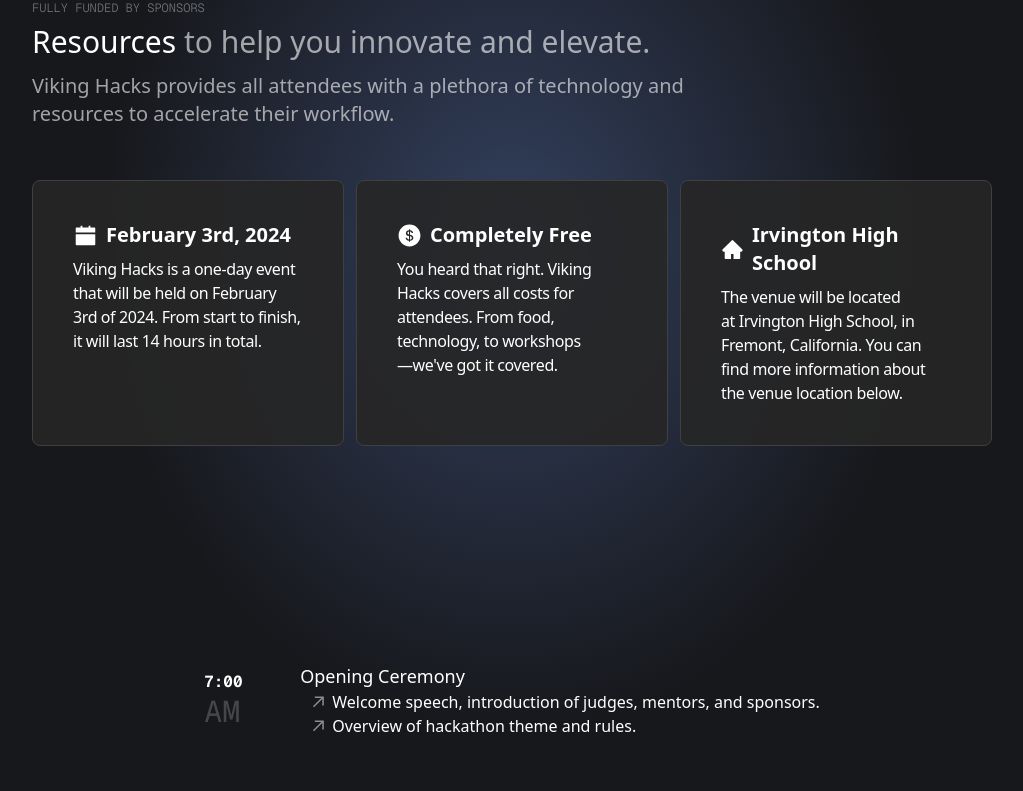
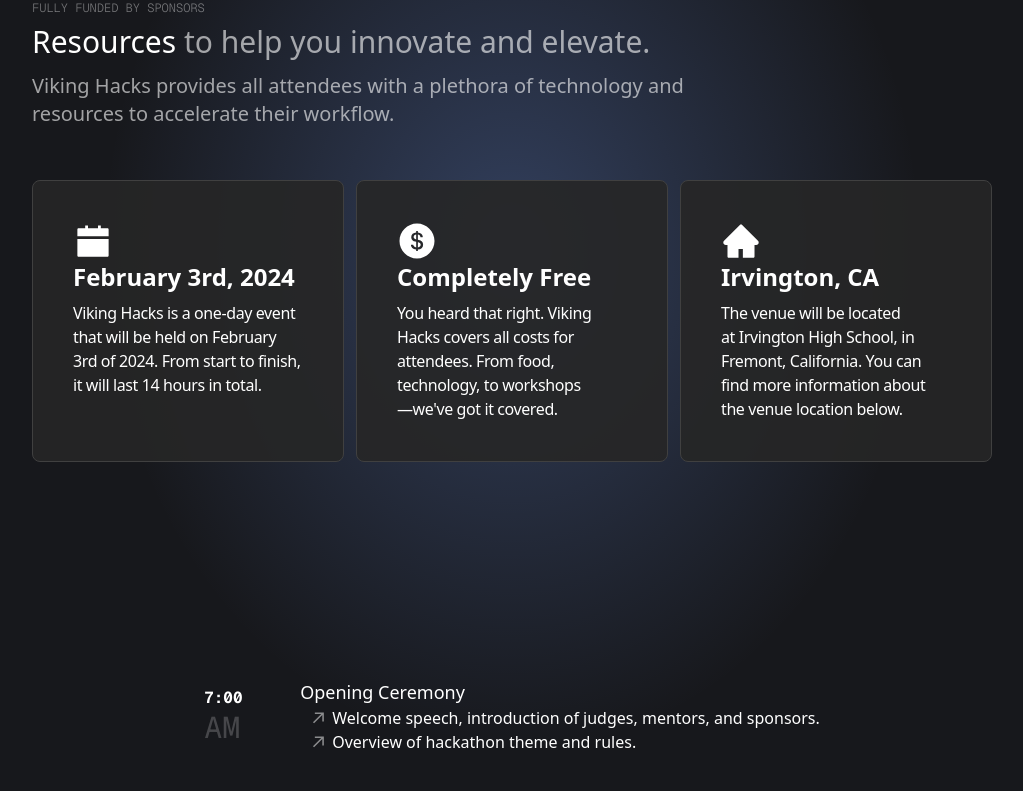
Before and after one commit to Mishra-Manit/VikingHacksWebsite, a Next.js app: page / in a window 1280 px wide. Shown: the part 1156-1947 px from the top of the page, without its empty margins (128-1151 px from the left). Built offline with nearby package versions, Linux system fonts and the light colour scheme.

Commit message:
change flex mode

```diff
--- a/components/Details.jsx
+++ b/components/Details.jsx
@@ -7,7 +7,7 @@
     'Viking Hacks is a one-day event that will be held on February 3rd of 2024. From start to finish, it will last 14 hours in total.' },
     { id: 2, icon: AiFillDollarCircle, name: "Completely Free", value:
     "You heard that right. Viking Hacks covers all costs for attendees. From food, technology, to workshops—we've got it covered." },
-    { id: 3, icon: AiFillHome, name: "Irvington High School", value:
+    { id: 3, icon: AiFillHome, name: "Irvington, CA", value:
     'The venue will be located at Irvington High School, in Fremont, California. You can find more information about the venue location below.' },
 ]
 
@@ -37,7 +37,12 @@
                         hover:border-neutral-600/90
                         gap-y-4">
                             <dt className="items-center font-semibold text-xl text-neutral-0 flex gap-2">
-                                <detail.icon size={25} /> {detail.name}
+                                <div className="flex-col">
+                                    <detail.icon size={40} />
+                                    <Balancer>
+                                        <p className="text-2xl">{detail.name}</p>
+                                    </Balancer>
+                                </div>
                             </dt>
                             <dd className="
                             mt-2
```
